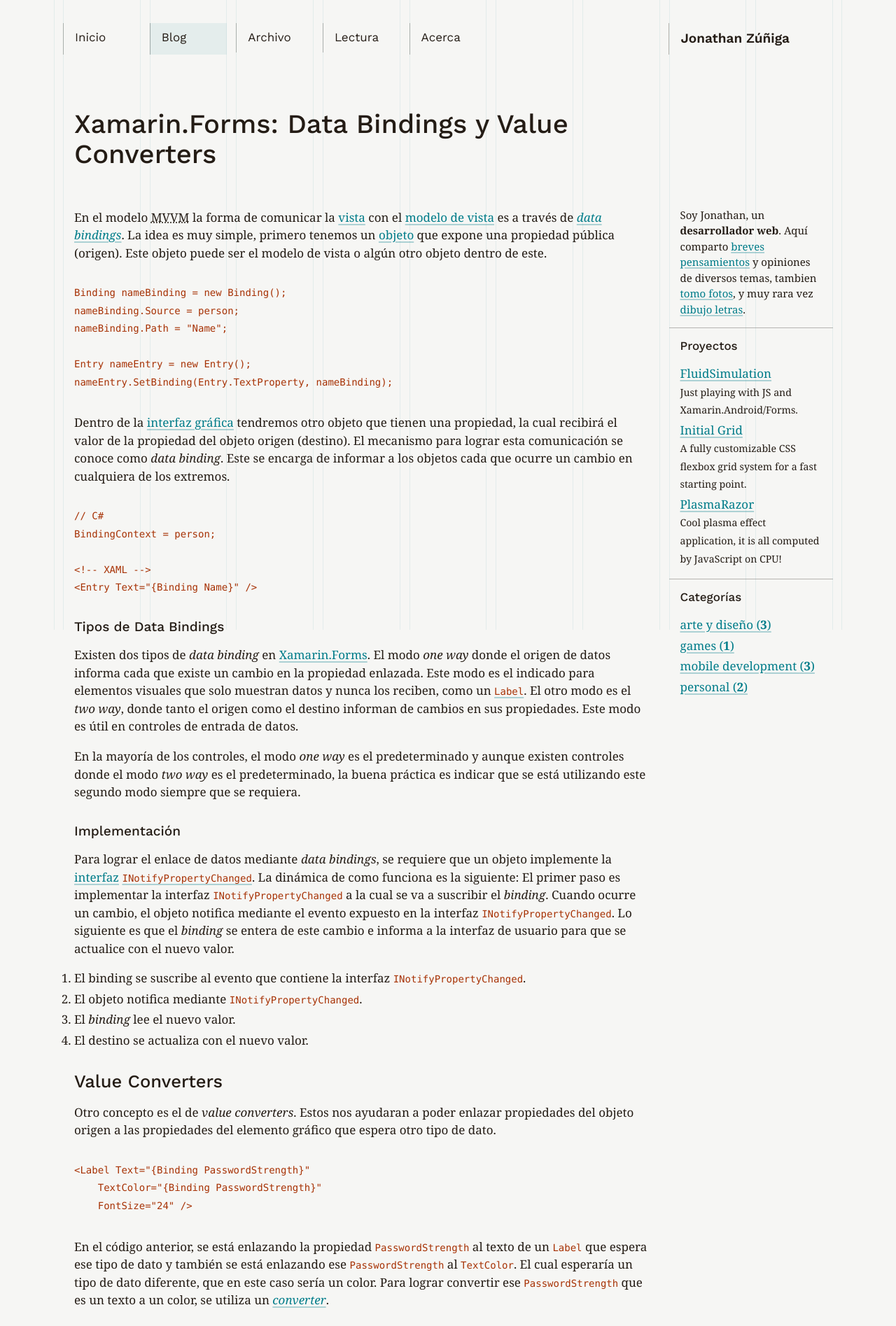
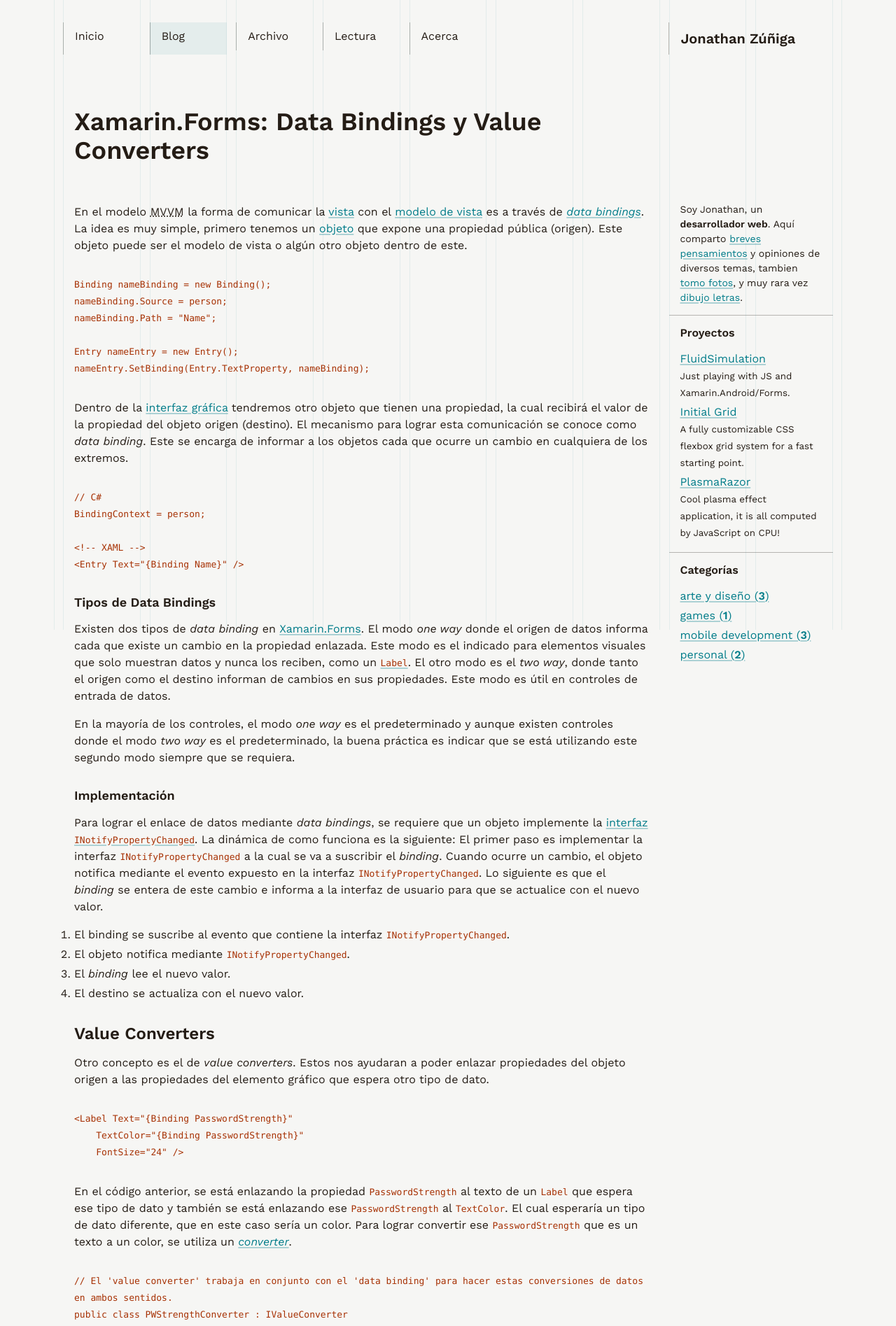
Before and after one commit to jonathanzuniga/jonathanzuniga.github.io, a Jekyll site: the page built from _posts/2016-11-26-xamarin-forms-data-bindings-y-value-converters.md, in a window 1280 px wide. Shown: the top 1895 px of the page at 70% size. Built offline with Jekyll 4.4.1, drawn with Linux system fonts in a browser that asks for light colours.

Commit message:
style blockquote, vars, etc

```diff
--- a/_includes/header.html
+++ b/_includes/header.html
@@ -6,9 +6,9 @@
                 class="navbar__item navbar__item--logo md-colstart-8 md-colend-10"
             >
                 <a href="{{ site.baseurl }}/">
-                    <strong
-                        >{{ author.first_name }} {{ author.last_name }}</strong
-                    >
+                    <strong>
+                        {{ author.first_name }} {{ author.last_name }}
+                    </strong>
                 </a>
             </li>
             <li
--- a/_sass/_layout.scss
+++ b/_sass/_layout.scss
@@ -6,13 +6,28 @@
 
 .container {
     padding: 0 $grid-gap;
+
+    @media screen and (min-width: $bp-md-min-width) {
+        margin: 0 auto;
+        max-width: $container-max-width;
+        padding: 0;
+        width: $container-width;
+    }
 }
 
 .grid {
     display: grid;
-    grid-template-columns: repeat(#{$grid-cols - 4}, 1fr);
+    grid-template-columns: repeat(#{$grid-cols - 7}, 1fr);
     grid-column-gap: $grid-gap;
     grid-row-gap: $space-sm;
+
+    @media screen and (min-width: $bp-sm-min-width) {
+        grid-template-columns: repeat(#{$grid-cols - 3}, 1fr);
+    }
+
+    @media screen and (min-width: $bp-md-min-width) {
+        grid-template-columns: repeat(#{$grid-cols}, 1fr);
+    }
 }
 
 .guides {
@@ -109,7 +124,7 @@
     }
 
     &__summary {
-        font-family: $font-family-secondary;
+        // font-family: $font-family-secondary;
         font-size: $font-size-md;
     }
 
@@ -142,8 +157,10 @@
     }
 
     &--full {
-        .post__footer {
-            text-align: center;
+        @media screen and (min-width: $bp-md-min-width) {
+            .post__footer {
+                text-align: center;
+            }
         }
     }
 }
@@ -176,24 +193,7 @@
     padding: 0 $space;
 }
 
-@media screen and (min-width: $bp-sm-min-width) {
-    .grid {
-        grid-template-columns: repeat(#{$grid-cols - 3}, 1fr);
-    }
-}
-
-@media screen and (min-width: $bp-md-min-width) {
-    .container {
-        margin: 0 auto;
-        max-width: $container-max-width;
-        padding: 0;
-        width: $container-width;
-    }
-
-    .grid {
-        grid-template-columns: repeat(#{$grid-cols}, 1fr);
-    }
-
+@media screen and (min-width: $bp-lg-min-width) {
     .intro-head,
     .intro-body,
     .main {
--- a/_sass/_reset.scss
+++ b/_sass/_reset.scss
@@ -42,18 +42,20 @@
     }
 }
 
-blockquote,
-ol,
-ul,
-p,
-.footnotes {
-    font-family: $font-family-secondary;
-}
+// blockquote,
+// ol,
+// ul,
+// p,
+// .footnotes {
+//     font-family: $font-family-secondary;
+// }
 
 blockquote {
-    font-style: italic;
+    border: $border-width $border-style $color-neutral-dark-075;
+    border-left: $space-xs $border-style $color-primary-65;
+    font-size: $font-size-md;
     margin: $space-lg 0;
-    padding: $space-sm #{$space + $space-md};
+    padding: $space;
 
     quotes: $open-quote $close-quote;
     // quotes: '“' '”' '‘' '’';
@@ -192,6 +194,7 @@
     margin: $space-lg 0;
 }
 
-strong {
-    font-weight: 600;
+strong,
+b {
+    font-weight: $heading-font-weight;
 }
--- a/_sass/_variables.scss
+++ b/_sass/_variables.scss
@@ -8,15 +8,15 @@
 
 $font-family-primary: "Work Sans", -apple-system, BlinkMacSystemFont, "Segoe UI",
     Roboto, Oxygen, Ubuntu, Cantarell, "Open Sans", "Helvetica Neue", sans-serif;
-$font-family-secondary: Georgia, "Times New Roman", Times, serif;
+// $font-family-secondary: Georgia, "Times New Roman", Times, serif;
 $font-family-mono: "SFMono-Regular", Menlo, Monaco, Consolas, "Liberation Mono",
     "Courier New", Courier, monospace;
 
-$font-size: 1.063rem;
+$font-size: 1rem;
 $font-size-xs: $font-size - 0.188; // -3
 $font-size-sm: $font-size - 0.125; // -2
 $font-size-md: $font-size + 0.125; // +2
-$font-size-lg: $font-size + 0.375; // +4
+$font-size-lg: $font-size + 0.25; // +4
 
 $space: 1rem;
 $space-xs: $space - 0.75; // 0.25rem
@@ -55,7 +55,7 @@
 $body-line-height: 1.5;
 
 $heading-font-family: $font-family-primary;
-$heading-font-weight: 500;
+$heading-font-weight: 600;
 
 $h1-font-size: 2.25em;
 $h2-font-size: 1.5em;
--- a/_sass/components/_navbar.scss
+++ b/_sass/components/_navbar.scss
@@ -4,8 +4,15 @@
         font-family: $font-family-primary;
 
         &--logo {
-            font-size: $font-size-md;
             order: 6;
+
+            @media screen and (min-width: $bp-md-min-width) {
+                font-size: $font-size-md;
+            }
+
+            @media screen and (min-width: $bp-lg-min-width) {
+                font-size: $font-size-lg;
+            }
         }
     }
 
```
